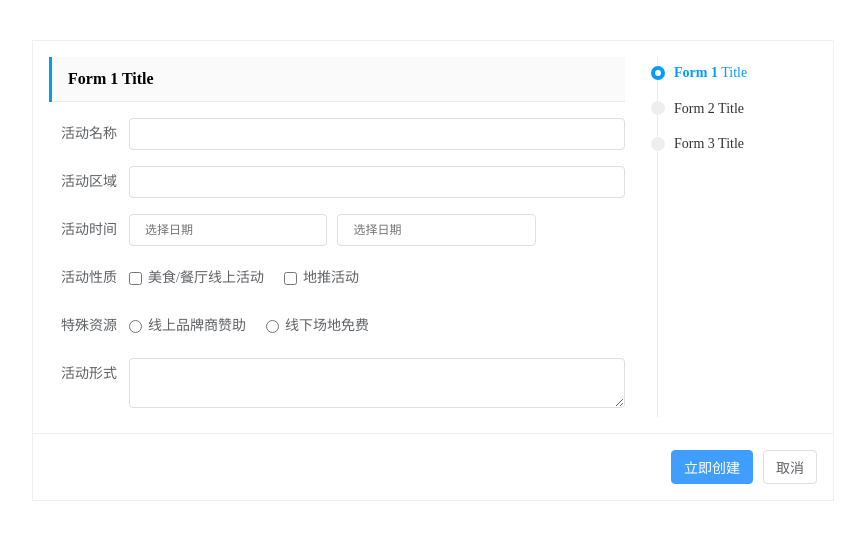
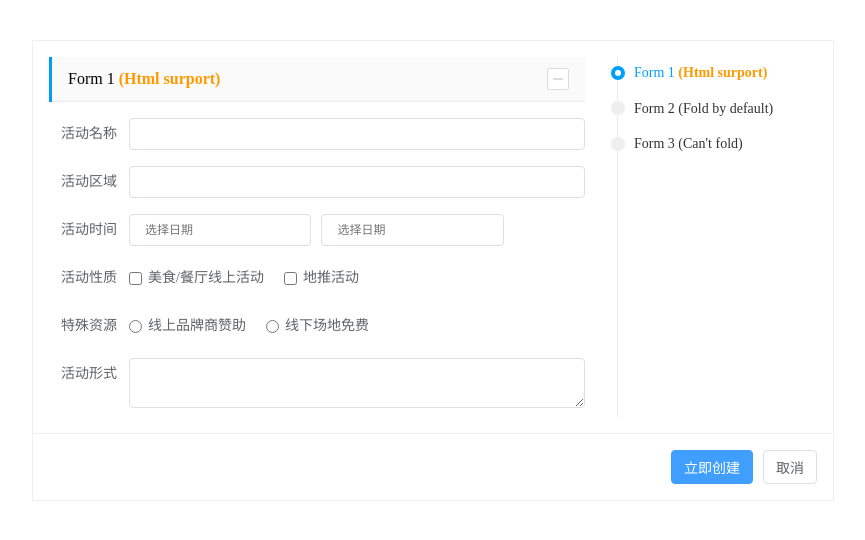
Before and after one commit to laomao800/vue-nav-box, a Vue app: page / in a window 1280 px wide. Shown: the top 540 px of the page, without its empty margins (207-1072 px from the left). Built offline with nearby package versions, Linux system fonts and the light colour scheme.

Commit message:
feat: new prop `foldable`
nav-box 新增 foldable 可开启子元素折叠功能。
nav-box-pane 在父级开启折叠功能后，可通过 foldable （默认 true ）单独控制是否可折叠， fold （默认 false ）控制是否默认折叠

```diff
--- a/example/app.vue
+++ b/example/app.vue
@@ -1,15 +1,15 @@
 <template>
   <div class="form-wrap">
     <div class="body">
-      <nav-box height="360px" nav-width="160">
+      <nav-box height="360px" :foldable="true">
         <nav-box-pane>
-          <div slot="title"><strong>Form 1</strong> Title</div>
+          <div slot="title">Form 1 <strong style="color:#f90">(Html surport)</strong></div>
           <example-form />
         </nav-box-pane>
-        <nav-box-pane title="Form 2 Title">
+        <nav-box-pane title="Form 2 (Fold by default)" :fold="true">
           <example-form />
         </nav-box-pane>
-        <nav-box-pane title="Form 3 Title">
+        <nav-box-pane title="Form 3 (Can't fold)" :foldable="false">
           <example-form />
         </nav-box-pane>
       </nav-box>
--- a/src/index.js
+++ b/src/index.js
@@ -1,13 +1,12 @@
-import Vue from 'vue'
 import NavBox from './nav-box'
 import NavBoxPane from './nav-box-pane'
 import './nav-box.less'
 
-NavBox.install = function() {
+NavBox.install = function(Vue) {
   Vue.component(NavBox.name, NavBox)
 }
 
-NavBoxPane.install = function() {
+NavBoxPane.install = function(Vue) {
   Vue.component(NavBoxPane.name, NavBoxPane)
 }
 
--- a/src/nav-box-pane.js
+++ b/src/nav-box-pane.js
@@ -5,22 +5,85 @@ export default {
     title: {
       type: String,
       default: null
+    },
+    foldable: {
+      type: Boolean,
+      default: true
+    },
+    fold: {
+      type: Boolean,
+      default: false
+    }
+  },
+
+  data() {
+    return {
+      internalFoldable: false,
+      internalFold: false
+    }
+  },
+
+  computed: {
+    owner() {
+      return this.$parent.$options.name === 'NavBox' ? this.$parent : null
+    },
+    ownerFolable() {
+      return this.owner ? this.owner.foldable : false
+    }
+  },
+
+  watch: {
+    foldable: {
+      immediate: true,
+      handler(val) {
+        this.internalFoldable = this.ownerFolable ? val : false
+      }
+    },
+    fold: {
+      immediate: true,
+      handler(val) {
+        this.internalFold = this.ownerFolable ? val : false
+      }
+    },
+    ownerFolable(val) {
+      if (val) {
+        this.internalFoldable = this.foldable
+        this.internalFold = this.fold
+      } else {
+        this.internalFoldable = false
+        this.internalFold = false
+      }
     }
   },
 
   mounted() {
-    this.$parent.addNav && this.$parent.addNav(this)
+    this.owner && this.owner.addNav(this)
   },
 
   render() {
     return (
-      <div class="nav-box__pane">
-        <div class="nav-box__head">
+      <div
+        class={['nav-box__pane', { 'nav-box__pane--fold': this.internalFold }]}
+      >
+        <div class="nav-box__header">
           <div class="nav-box__title">
             {this.$slots.title ? this.$slots.title : this.title}
           </div>
+          {this.internalFoldable ? (
+            <span
+              class="nav-box__folder"
+              on-click={() => (this.internalFold = !this.internalFold)}
+            />
+          ) : null}
         </div>
-        <div class="nav-box__body">{this.$slots.default}</div>
+        <div
+          class={[
+            'nav-box__body',
+            { 'nav-box__body--fold': this.internalFold }
+          ]}
+        >
+          {this.$slots.default}
+        </div>
       </div>
     )
   }
--- a/src/nav-box.js
+++ b/src/nav-box.js
@@ -31,6 +31,10 @@ export default {
     offsetTop: {
       type: Number,
       default: 0
+    },
+    foldable: {
+      type: Boolean,
+      default: false
     }
   },
 
@@ -154,7 +158,13 @@ export default {
 
   render() {
     return (
-      <div class="nav-box__wrapper" style={{ height: this.internalHeight }}>
+      <div
+        class={[
+          'nav-box__wrapper',
+          { 'nav-box__wrapper--foldable': this.foldable }
+        ]}
+        style={{ height: this.internalHeight }}
+      >
         <div ref="content" class="nav-box__content">
           {this.$slots.default}
         </div>
--- a/src/nav-box.less
+++ b/src/nav-box.less
@@ -105,11 +105,14 @@
     }
   }
 
-  &__pane {
+  &__pane:not(:last-child) {
+    // 此处如果使用 margin 会导致在滚动到各子 pane 的交界处时，
+    // 有一瞬间获取定位错误从而导致导航栏的高亮视觉上产生跳动
     padding-bottom: 16px;
   }
 
-  &__head {
+  &__header {
+    position: relative;
     padding: 0.5em 1em;
     box-sizing: content-box;
     margin-bottom: 16px;
@@ -121,8 +124,57 @@
   }
 
   &__title {
+    display: inline-block;
     font-size: 16px;
-    font-weight: bold;
     cursor: default;
   }
+
+  &__folder {
+    position: absolute;
+    top: 50%;
+    right: 16px;
+    transform: translate(0, -50%);
+    width: 20px;
+    height: 20px;
+    background-color: #fff;
+    border: 1px solid #ddd;
+    border-radius: 2px;
+
+    &:hover {
+      border-color: #bbb;
+      cursor: pointer;
+    }
+
+    &::before,
+    &::after {
+      content: '';
+      position: absolute;
+      top: 50%;
+      left: 50%;
+      transform: translate(-50%, -50%);
+      display: block;
+      height: 2px;
+      width: 10px;
+      background-color: #ddd;
+    }
+
+    &::after {
+      display: none;
+      transform: translate(-50%, -50%) rotate(-90deg);
+    }
+  }
+
+  &__pane--fold {
+    .nav-box__header {
+      margin-bottom: 0;
+    }
+    .nav-box__body {
+      display: none;
+    }
+    .nav-box__folder {
+      &::after {
+        display: block;
+      }
+    }
+  }
 }
```
Also changed, not shown: 1 other file (tests, documents, lock files or other folders).
